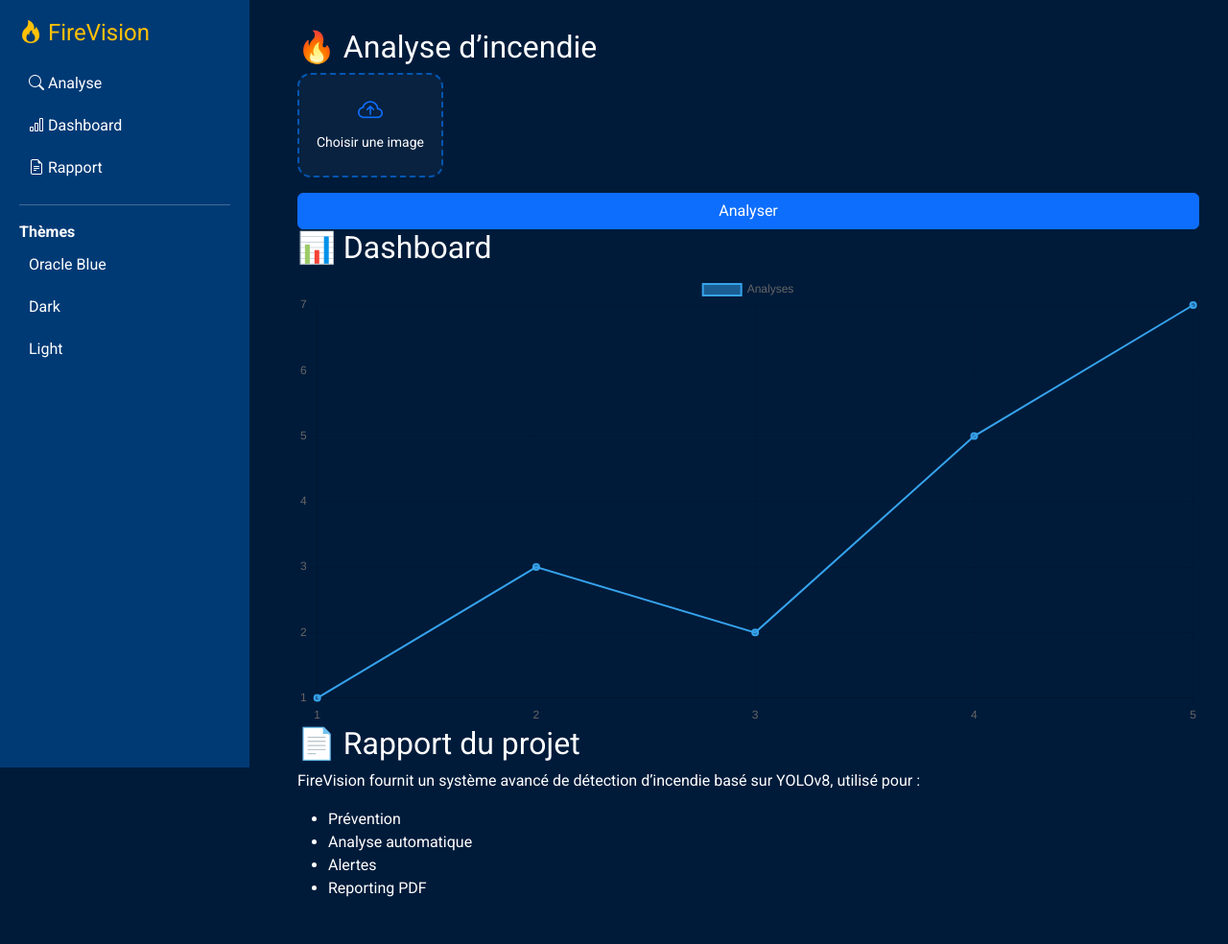
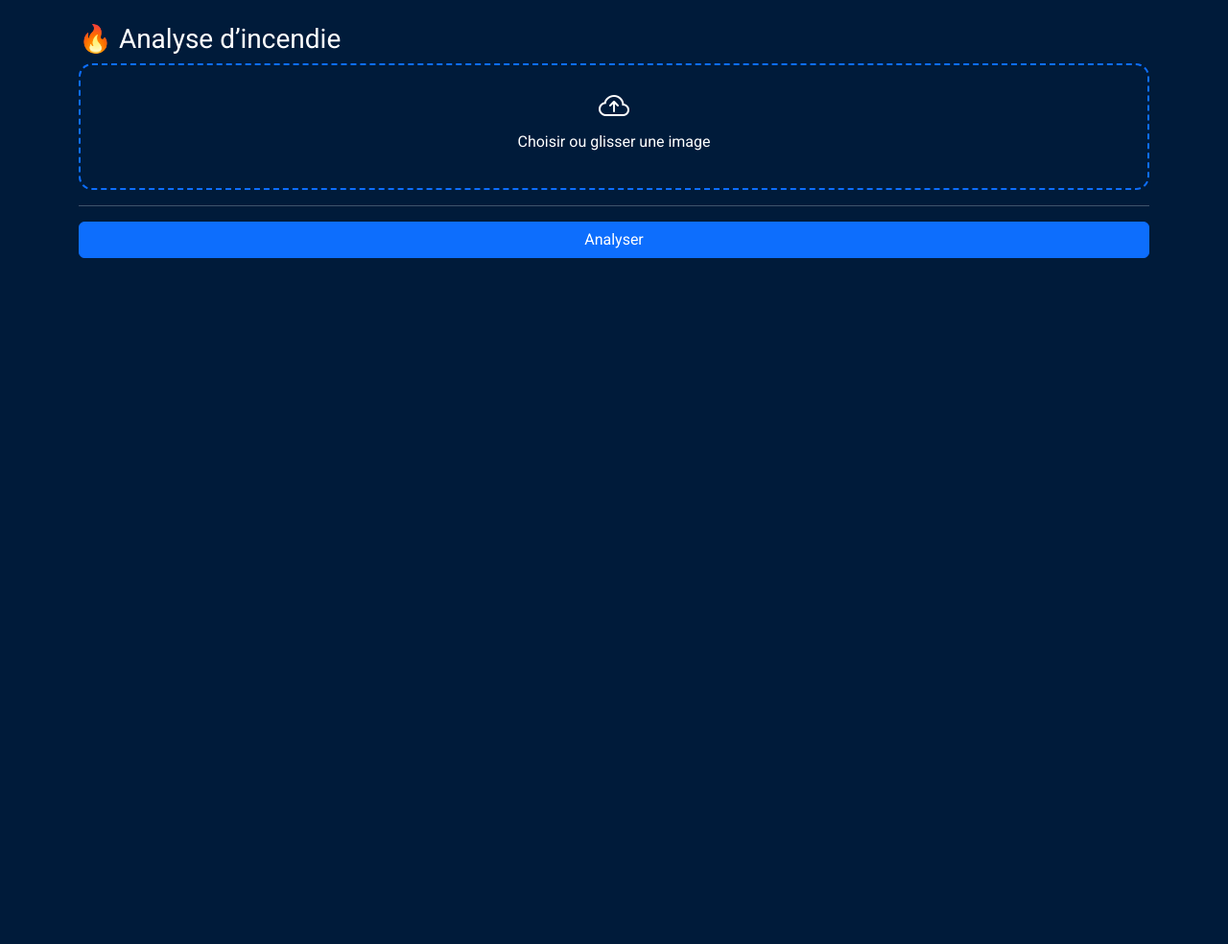
Before and after one commit to ZouhairSA/Fire-detection-mlops_AWS, a Flask app: template api/templates/index.html in a window 1280 px wide. Shown: the whole page at 96% size. After the commit the page ends 269 px from the top, so only its background shows below. Run offline with Flask 3, Linux system fonts and the light colour scheme; the template is opened without the code that fills it, so the values that code supplies are empty; parts of the project's set-up code (start-up, migrations or seed data) failed here and were passed over.

Commit message:
annimation 1

```diff
--- a/api/templates/index.html
+++ b/api/templates/index.html
@@ -14,292 +14,158 @@
 
 <style>
 
-/* ================================
-      THEMES SYSTEM
-================================*/
+/* GLOBAL */
 body{
     font-family:Roboto;
-    transition: .6s;
-}
-
-body[data-theme="oracle"]{
     background:#001B3A;
     color:white;
 }
 
-body[data-theme="dark"]{
-    background:black;
-    color:white;
-}
-
-body[data-theme="light"]{
-    background:white;
-    color:black;
-}
-
-/* ================================
-      SIDEBAR
-================================*/
-
-.sidebar{
-    width:260px;
-    position:fixed;
-    height:100vh;
-    background:#003A75;
+/* UPLOAD BOX */
+.upload-box{
+    border:2px dashed #0d6efd;
     padding:20px;
-}
-
-.sidebar a{
-    display:block;
-    padding:10px;
-    border-radius:8px;
-    color:white;
-    text-decoration:none;
+    border-radius:14px;
+    cursor:pointer;
+    text-align:center;
     transition:.3s;
 }
 
-.sidebar a:hover{
-    background:#0056A6;
-    transform:scale(1.05);
-}
-
-/* ================================
-      MAIN
-================================*/
-
-.main{
-    margin-left:280px;
-    padding:30px;
-}
-
-.section{
-    animation: fadeIn .4s;
-}
-
-@keyframes fadeIn{
-    from{opacity:0; transform:translateY(10px);}
-    to{opacity:1; transform:translateY(0);}
-}
-
-/* ================================
-      UPLOAD BOX MINIMALISTE
-================================*/
-
-.upload-box{
-    border:2px dashed rgba(0,123,255,.6);
-    padding:18px;
-    border-radius:14px;
-    text-align:center;
-    cursor:pointer;
-    transition:.35s;
-    background:rgba(255,255,255,.03);
+.upload-box.drag{
+    background:rgba(0,123,255,.15);
 }
 
 .upload-box:hover{
-    background:rgba(0,123,255,.08);
     transform:scale(1.03);
 }
 
-.upload-box i{font-size:26px;}
-.upload-box h6{font-size:14px;margin-top:5px;}
-
-.preview-img{
+/* PREVIEW */
+#preview{
     width:100%;
+    border-radius:12px;
     margin-top:20px;
-    border-radius:10px;
-    box-shadow:0 6px 18px rgba(0,0,0,.4);
+    display:none;
+    animation: fade .4s;
 }
 
-/* ================================
-      SPINNER
-================================*/
-
-#spinner{
-    display:none;
-    text-align:center;
+@keyframes fade{
+    from{opacity:0; transform:scale(.9);}
+    to{opacity:1; transform:scale(1);}
 }
 
-#spinner i{
-    font-size:50px;
-    animation: spin 1s infinite linear;
+/* ZOOM */
+.zoom{
+    cursor:zoom-in;
 }
 
-@keyframes spin{
-    to{transform:rotate(360deg);}
+.zoom.active{
+    transform:scale(1.8);
+    cursor:zoom-out;
+}
+
+/* BTN REMOVE */
+#removeBtn{
+    display:none;
 }
 
 </style>
 </head>
 
-<body data-theme="oracle">
+<body>
 
-<!-- ===============================
-     SIDEBAR
-================================-->
-<div class="sidebar">
+<div class="container mt-4">
 
-<h4 class="text-warning mb-3"><i class="bi bi-fire"></i> FireVision</h4>
+<h3>🔥 Analyse d’incendie</h3>
 
-<a onclick="show('analyse')"><i class="bi bi-search"></i> Analyse</a>
-<a onclick="show('dashboard')"><i class="bi bi-bar-chart"></i> Dashboard</a>
-<a onclick="show('rapport')"><i class="bi bi-file-earmark-text"></i> Rapport</a>
+<!-- UPLOAD -->
+<div class="upload-box" id="dropzone">
+
+    <i class="bi bi-cloud-arrow-up fs-2"></i>
+    <p>Choisir ou glisser une image</p>
+
+    <input id="fileInput" type="file" accept="image/*"
+           class="d-none">
+
+</div>
+
+<!-- PREVIEW -->
+<img id="preview" class="zoom">
+
+<button class="btn btn-danger mt-2" id="removeBtn">
+    Supprimer image
+</button>
 
 <hr>
 
-<b>Thèmes</b>
-<a onclick="theme('oracle')">Oracle Blue</a>
-<a onclick="theme('dark')">Dark</a>
-<a onclick="theme('light')">Light</a>
+<button class="btn btn-primary w-100">Analyser</button>
 
 </div>
 
-<!-- ===============================
-     MAIN CONTENT
-================================-->
-<div class="main">
+<script>
+// ---------------------------------------------------
+// PREVIEW IMAGE
+// ---------------------------------------------------
+const input = document.getElementById("fileInput");
+const preview = document.getElementById("preview");
+const removeBtn = document.getElementById("removeBtn");
 
-<!-- spinner -->
-<div id="spinner">
-    <i class="bi bi-arrow-repeat"></i>
-    <p>Analyse en cours...</p>
-</div>
-
-
-<!-- ===============================
-     ANALYSE
-================================-->
-<div id="analyse" class="section active">
-
-<h2>🔥 Analyse d’incendie</h2>
-
-<form method="POST" enctype="multipart/form-data"
-      onsubmit="loading(true)">
-
-<label class="upload-box">
-    <i class="bi bi-cloud-arrow-up text-primary"></i>
-    <h6>Choisir une image</h6>
-    <input type="file" name="image" class="d-none" required>
-</label>
-
-{% if image_path %}
-<img src="{{image_path}}" class="preview-img">
-{% endif %}
-
-{% if annotated %}
-<h6 class="mt-3">Image Annotée</h6>
-<img src="{{annotated}}" class="preview-img">
-{% endif %}
-
-<button class="btn btn-primary w-100 mt-3">Analyser</button>
-
-</form>
-
-{% if results %}
-<div class="card p-3 mt-3">
-
-<h5>Résultat</h5>
-
-{% for r in results %}
-<p>🔥 Feu détecté — confiance : <b>{{ r.confidence*100 }}%</b></p>
-{% endfor %}
-
-<a class="btn btn-outline-primary w-100 mt-2"
-   href="/download_pdf?results={{results}}&image={{image_path}}">
-📄 Télécharger PDF
-</a>
-
-</div>
-{% endif %}
-
-</div>
-
-
-<!-- ===============================
-     DASHBOARD
-================================-->
-<div id="dashboard" class="section">
-
-<h2>📊 Dashboard</h2>
-<canvas id="chart"></canvas>
-
-</div>
-
-
-<!-- ===============================
-     RAPPORT
-================================-->
-<div id="rapport" class="section">
-
-<h2>📄 Rapport du projet</h2>
-
-<p>
-FireVision fournit un système avancé de détection d’incendie
-basé sur YOLOv8, utilisé pour :
-</p>
-
-<ul>
-<li>Prévention</li>
-<li>Analyse automatique</li>
-<li>Alertes</li>
-<li>Reporting PDF</li>
-</ul>
-
-</div>
-
-</div>
-
-
-<!-- ===============================
-     JAVASCRIPT
-================================-->
-
-<script src="https://cdn.jsdelivr.net/npm/chart.js"></script>
-
-<script>
-
-// navigate
-function show(id){
-    document.querySelectorAll('.section')
-        .forEach(s => s.classList.remove('active'));
-
-    document.getElementById(id).classList.add('active');
+function showImage(file){
+    preview.src = URL.createObjectURL(file);
+    preview.style.display = "block";
+    removeBtn.style.display = "block";
 }
 
-// theme
-function theme(t){
-    document.body.dataset.theme = t;
-}
-
-// loading
-function loading(state){
-    document.getElementById('spinner').style.display =
-        state ? 'block':'none';
-}
-
-// chart
-new Chart(document.getElementById('chart'),{
-    type:'line',
-    data:{
-        labels:['1','2','3','4','5'],
-        datasets:[{
-            label:"Analyses",
-            data:[1,3,2,5,7],
-            borderWidth:2
-        }]
-    }
+// file change
+input.addEventListener("change", function(){
+    if(this.files[0]) showImage(this.files[0]);
 });
 
-// file name
-document.addEventListener("change", function(e){
-    if(e.target.type==="file"){
-        alert("Fichier : " + e.target.files[0].name);
-    }
+// ---------------------------------------------------
+// DRAG & DROP
+// ---------------------------------------------------
+const zone = document.getElementById("dropzone");
+
+zone.addEventListener("dragover", e=>{
+    e.preventDefault();
+    zone.classList.add("drag");
 });
+
+zone.addEventListener("dragleave", ()=>{
+    zone.classList.remove("drag");
+});
+
+zone.addEventListener("drop", e=>{
+    e.preventDefault();
+    zone.classList.remove("drag");
+
+    let file = e.dataTransfer.files[0];
+    input.files = e.dataTransfer.files;
+
+    showImage(file);
+});
+
+// ---------------------------------------------------
+// ZOOM IMAGE
+// ---------------------------------------------------
+preview.addEventListener("click", ()=>{
+    preview.classList.toggle("active");
+});
+
+// ---------------------------------------------------
+// REMOVE IMAGE
+// ---------------------------------------------------
+removeBtn.onclick = ()=>{
+    preview.src="";
+    preview.style.display="none";
+    removeBtn.style.display="none";
+    input.value="";
+}
 
 </script>
 
 </body>
 </html>
+
 
 
 
```
